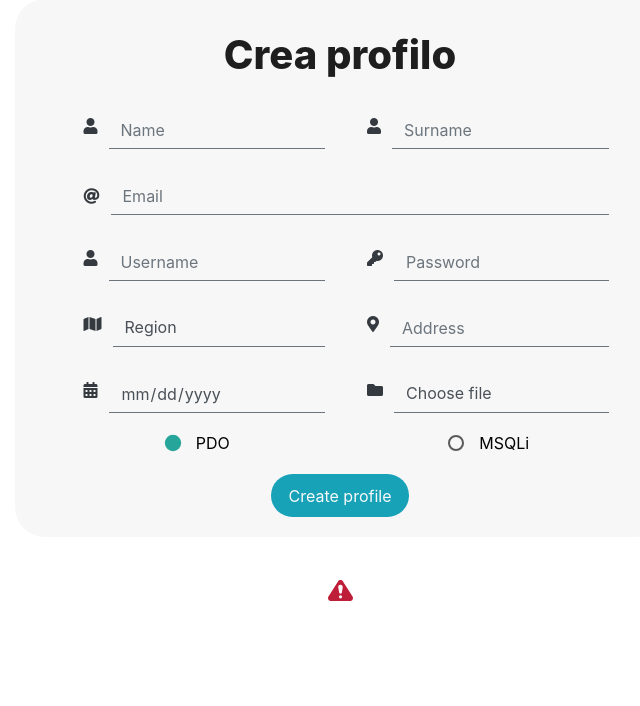
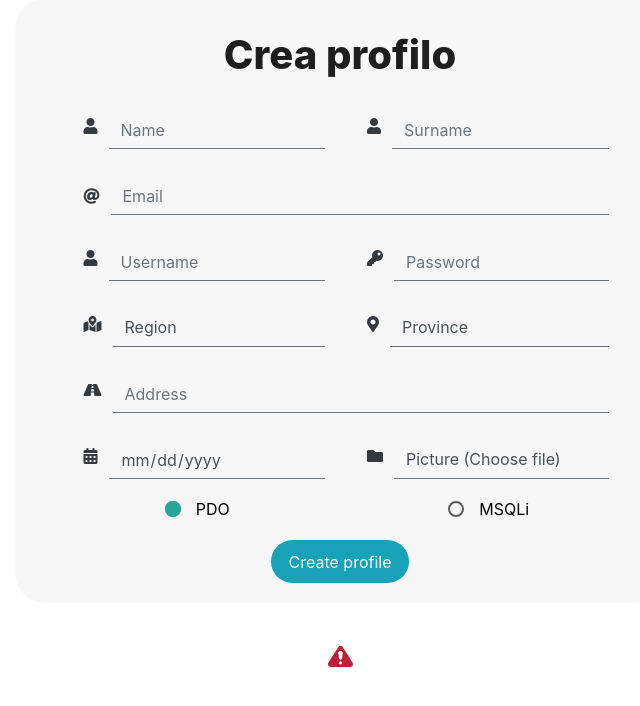
Before and after one commit to Redz-CAiiF/PHP-login-MVC, a PHP site: page /register in a window 1280 px wide. Shown: the part 41-747 px from the top of the page, without its empty margins (300-940 px from the left). Run offline with PHP 8.4, Linux system fonts and the light colour scheme; tables that the repository leaves empty hold one stand-in row (values such as "Sample post").

Commit message:
added region-province dropdown

```diff
--- a/controller/RegisterController.php
+++ b/controller/RegisterController.php
@@ -1,43 +1,55 @@
 <?php
 
-class RegisterController {
+class RegisterController{
     private $viewRegister = "view/registerView.php";
     private $successPath = "success.php";
-    private $modelProvincie = "model/DAOprovince.php";
+    private $modelRegion = "model/DAOregione.php";
+    private $modelProvince = "model/DAOprovince.php";
     private $modelUser = "model/DAOuser.php";
 
     public function loadPage($popup){
         //carico e ottengo le provincie per il form provincie
+        $this->requireDaoRegion();
         $this->requireDaoProvincie();
+        $region = getRegioni();
         $provincie = getProvince();
 
-        include ($this->viewRegister);
+        include($this->viewRegister);
     }
 
     private function requireDaoUser(){
         require_once $this->modelUser;
     }
 
+    private function requireDaoRegion(){
+        require_once $this->modelRegion;
+    }
+
     private function requireDaoProvincie(){
-        require_once $this->modelProvincie;
+        require_once $this->modelProvince;
+    }
+
+    //viene usata per encodare in formato json un array tra due stringhe
+    private function JsonEncoder($arr){
+        return "registerController".json_encode($arr)."registerController";
     }
 
     //array("nome" => $user->provincia); provincia parameters
     public function check(){
-        if(isset($_POST['submit'])){ //controllo per sicurezza
+        if (isset($_POST['submit'])) { //controllo per sicurezza
             //register logic here
             session_start();
             $this->requireDaoUser();
             $this->requireDaoProvincie();
             /* dati utente: user-name, user-surname, user-email, user-username, user-password, user-region, user-address, user-birthdate, user-picture, chosenDB*/
-            $user = new User($_POST['user-username'],$_POST['user-email'],hash('sha256',$_POST['user-password']),$_POST['user-name'],$_POST['user-surname'],getProvince(array("nome" => $_POST['user-region']))[0]->codice,$_POST['user-address'],$_POST['user-picture'],$_POST['user-birthdate'],"","","");
+            $user = new User($_POST['user-username'], $_POST['user-email'], hash('sha256', $_POST['user-password']), $_POST['user-name'], $_POST['user-surname'], getProvince(array("nome" => $_POST['user-province']))[0]->codice, $_POST['user-address'], $_POST['user-picture'], $_POST['user-birthdate'], "", "", "");
 
-            if(count(getUsers(array('email'=>$user->getEmail()))) > 0){//ho un riscontro qundi esiste gia un utente con quella mail
+            if (count(getUsers(array('email' => $user->getEmail()))) > 0) { //ho un riscontro qundi esiste gia un utente con quella mail
                 $popup = 'Mail already used';
                 //include the view
                 $this->loadPage($popup);
             } else {
-                if(count(getUsers(array('username'=>$user->getUsername()))) > 0){//ho un riscontro qundi esiste gia un utente con quel username
+                if (count(getUsers(array('username' => $user->getUsername()))) > 0) { //ho un riscontro qundi esiste gia un utente con quel username
                     $popup = 'Username already used';
                     //include the view
                     $this->loadPage($popup);
@@ -45,15 +57,16 @@
                     //procedo ad inserire l'utente nel database
                     $result = insertUser($user);
 
-                    if($result === false){
+                    if ($result === false) {
                         $popup = ':( Something bad happend';
-                        $this->loadPage($popup);//include la view register
-                    }else {
+                        $this->loadPage($popup); //include la view register
+                    } else {
                         //echo("utente inserito");
                         $_SESSION['username'] = $user->getUsername();
                         $_SESSION['password'] = $user->getPassword();
 
-                        header("Location: ".$this->successPath); die();//apre la nuova pagina
+                        header("Location: " . $this->successPath);
+                        die(); //apre la nuova pagina
                     }
                 }
             }
@@ -63,6 +76,16 @@
         }
     }
 
+    public function getRequiredRegions(){
+        $this->requireDaoRegion();
+        $this->requireDaoProvincie();
+        //trovo il suo codice
+        $codiceRegione = getRegioni(array("nome" => $_POST["regione"]))[0]->codice;
+        //ottengo le provincie con quel codice
+        $provincie =  getProvince(array("Regione" => $codiceRegione));
+        //formatto i dati in json
+        echo $this->JsonEncoder($provincie);
+    }
 }
 
 ?>
--- a/view/registerView.php
+++ b/view/registerView.php
@@ -106,11 +106,31 @@
       <div class="col-12 col-md-6">
             <div class="input-group mb-2 txt-dark m-t-10" field="Region">
               <div class="input-group-prepend">
-                <div class="input-group-text radius-50 bg-none border-none"><label class="fas fa-map flat-icon"></label></div>
+                <div class="input-group-text radius-50 bg-none border-none"><label class="fas fa-map-marked-alt flat-icon"></label></div>
               </div>
-              <input type="select" name="user-region" id="md-select-input" class="hidden validate">
+              <input type="select" id="user-region" class="hidden">
               <div class="md-select form-control radius-0 bg-none border-none border-bottom focused">
                 <label>Region</label>
+                <ul role="listbox" class="md-whiteframe-z1">
+                  <?php
+                  if(isset($region)){
+                    foreach($region as $row){
+                      echo '<li>'.$row->nome.'</li>';
+                    }
+                  }
+                  ?>
+                </ul>
+              </div><!-- invalid to display wrong data input -->
+            </div>
+          </div>
+          <div class="col-12 col-md-6">
+            <div class="input-group mb-2 txt-dark m-t-10" field="Province">
+              <div class="input-group-prepend">
+                <div class="input-group-text radius-50 bg-none border-none"><label class="fas fa-map-marker-alt flat-icon"></label></div>
+              </div>
+              <input type="select" name="user-province" id="user-province" class="hidden validate">
+              <div class="md-select form-control radius-0 bg-none border-none border-bottom focused">
+                <label>Province</label>
                 <ul role="listbox" class="md-whiteframe-z1">
                   <?php
                   if(isset($provincie)){
@@ -123,10 +143,12 @@
               </div><!-- invalid to display wrong data input -->
             </div>
           </div>
-          <div class="col-12 col-md-6">
+      </div>
+      <div class="row">
+        <div class="col">
           <div class="input-group mb-2 txt-dark m-t-10" field="Address">
             <div class="input-group-prepend">
-                  <div class="input-group-text radius-50 bg-none border-none"><label class="fas fa-map-marker-alt flat-icon"></label></div>
+              <div class="input-group-text radius-50 bg-none border-none"><label class="fas fa-road flat-icon"></label></div>
             </div>
             <input type="address" class="form-control radius-0 bg-none border-none border-bottom focused validate" id="user-address" name="user-address" placeholder="Address" data-toggle="tooltip" data-placement="bottom" title="via nomeVia, numero"> <!-- invalid to display wrong data input -->
           </div>
@@ -147,7 +169,7 @@
                   <div class="input-group-text radius-50 bg-none border-none"><label class="fa fa-folder flat-icon"></label></div>
                 </div>
                 <input type="file" class="custom-file-input validate" id="user-picture" name="user-picture">
-                <label id="user-picture-label" class="custom-file-label form-control radius-0 bg-none border-none border-bottom focused hide-overflow" for="user-picture">Choose file</label> <!-- invalid to display wrong data input -->
+                <label id="user-picture-label" class="custom-file-label form-control radius-0 bg-none border-none border-bottom focused hide-overflow" for="user-picture">Picture (Choose file)</label> <!-- invalid to display wrong data input -->
             </div>
           </div>
       </div>
@@ -177,8 +199,51 @@
     </div>
     <!-- end content -->
     <script type="text/javascript">
+
+
+
       $("form").submit(function( event ) {
         $(".validate").each(function(){ validateField($(this)); });
+      });
+
+      //al click del form delle regioni
+      function selectMenu(){
+        $("#user-region").siblings('.md-select').children("ul").children("li").on('click', function() {
+          //apsetto del tempo per far eseguire le funzioni che inseriscono il valore del dropdown
+          setTimeout(() => {
+            //chiamata ajax per aggiornare le provincie
+            $.post("index.php?controller=registerController&action=getRequiredRegions",
+              {
+                  regione: $("#user-region").val(),
+              },
+              function (data, status) {
+                //ottengo i dati in json
+                //console.log(data);
+                let temp = data.match(new RegExp("registerController(.*)registerController"));
+                data = temp!==null?temp[1]:null;//data viene persa con l'override
+
+                if(data!==null){
+                  var provincie = JSON.parse(data);
+                  //svuoto la lista
+                  console.log(provincie);
+                  var lista = $("#user-province").siblings('.md-select').children("ul");
+                  $("#user-province").val("");
+                  $("#user-province").siblings('.md-select').children("label").text("Province");
+                  lista.empty();
+                  //gli inserisco nella lista
+                  provincie.forEach(element => {
+                    lista.append('<li>'+element.nome+'</li>');
+                  });
+                }
+              });
+          }, 10);
+        });
+      }
+
+      //rifaccio il bind della funzione del dropdown menu perche viene persa con l'unbind della classe generale in components
+      selectMenu();
+      $(document).ajaxComplete (function(){
+        selectMenu();
       });
     </script>
   </body>
```
Lines whose indentation alone changed are shown as unchanged.
